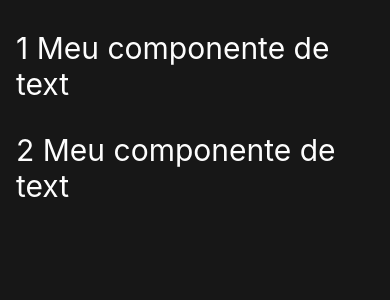
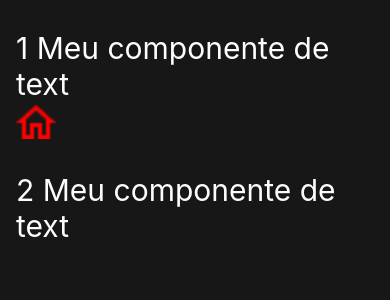
Before and after one commit to ismaelsousa/tv-maze-tutorial, a React Native app: screen / in a window 390 px wide. Shown: the top 300 px of the page. Built offline with nearby package versions, Linux system fonts and the light colour scheme.

Commit message:
feat: add icon component

```diff
--- a/App.tsx
+++ b/App.tsx
@@ -3,6 +3,7 @@ import { StyleSheet, View } from "react-native";
 import { ThemeProvider } from "styled-components/native";
 import Container from "./src/common/components/Container";
 import Content from "./src/common/components/Content";
+import Icon from "./src/common/components/Icon";
 import Spacer from "./src/common/components/Spacer";
 import Text from "./src/common/components/Text";
 import { defaultTheme } from "./src/common/constants/styles/theme/defaultTheme";
@@ -16,6 +17,7 @@ export default function App() {
           <Text size={30} color="onSecondary">
             1 Meu componente de text
           </Text>
+          <Icon icon="home" color="red" size={40}></Icon>
           <Spacer height={30} />
           <Text size={30} color="onSecondary">
             2 Meu componente de text
--- /dev/null
+++ b/src/@types/image.d.ts
@@ -0,0 +1 @@
+declare module "*.png";
--- /dev/null
+++ b/src/common/components/Icon/index.tsx
@@ -0,0 +1,25 @@
+import React from "react";
+import { IconProps } from "./types";
+
+import { Container } from "./styles";
+import Icons from "../../constants/icons";
+
+const Icon = ({
+  icon,
+  size = 20,
+  color,
+  style,
+  ...rest
+}: Omit<IconProps, "source">) => {
+  return (
+    <Container
+      size={size}
+      source={Icons[icon]}
+      style={[{ tintColor: color }, style]}
+      resizeMode="contain"
+      {...rest}
+    />
+  );
+};
+
+export default Icon;
--- /dev/null
+++ b/src/common/components/Icon/styles.ts
@@ -0,0 +1,9 @@
+import styled from "styled-components/native";
+import { IconProps } from "./types";
+
+export const Container = styled.Image<Partial<IconProps>>`
+  min-height: ${({ size }) => size}px;
+  min-width: ${({ size }) => size}px;
+  max-height: ${({ size }) => size}px;
+  max-width: ${({ size }) => size}px;
+`;
--- /dev/null
+++ b/src/common/components/Icon/types.ts
@@ -0,0 +1,10 @@
+import { ImageProps } from "react-native";
+import { NameIconTypes } from "../../constants/icons";
+
+export interface IconOptionProps {
+  icon: NameIconTypes;
+  size?: number;
+  color?: string;
+}
+
+export interface IconProps extends ImageProps, IconOptionProps {}
--- /dev/null
+++ b/src/common/constants/icons.ts
@@ -0,0 +1,50 @@
+import home from "../../assets/icons/home/Vector.png";
+import favorite from "../../assets/icons/favorite/Vector.png";
+import search from "../../assets/icons/search/Vector.png";
+import magnify from "../../assets/icons/magnify/Vector.png";
+import picture from "../../assets/icons/picture/Vector.png";
+import arrowLeft from "../../assets/icons/arrow-left/Vector.png";
+import menuDown from "../../assets/icons/menu-down/menu-down.png";
+import menuUp from "../../assets/icons/menu-up/menu-up.png";
+import close from "../../assets/icons/close/Vector.png";
+import star from "../../assets/icons/star/Vector.png";
+import starOutline from "../../assets/icons/star-outline/Vector.png";
+import person from "../../assets/icons/person/account-circle.png";
+import inbox from "../../assets/icons/inbox/Vector.png";
+import noResults from "../../assets/icons/no-results/Vector.png";
+import backspace from "../../assets/icons/backspace/backspace.png";
+
+export type NameIconTypes =
+  | "home"
+  | "favorite"
+  | "search"
+  | "magnify"
+  | "picture"
+  | "arrowLeft"
+  | "menuDown"
+  | "menuUp"
+  | "close"
+  | "star"
+  | "starOutline"
+  | "person"
+  | "inbox"
+  | "noResults"
+  | "backspace";
+
+export default {
+  home,
+  favorite,
+  search,
+  magnify,
+  picture,
+  arrowLeft,
+  menuDown,
+  menuUp,
+  close,
+  star,
+  starOutline,
+  person,
+  inbox,
+  noResults,
+  backspace,
+};
```
